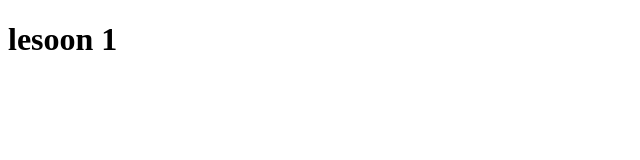
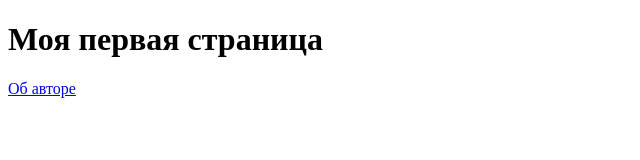
Before and after one commit to Neffect/if-html, a plain HTML site: page index.html in a window 1280 px wide. Shown: the whole page, without its empty margins (0-640 px from the left). Drawn offline with Linux system fonts and the light colour scheme.

Commit message:
added target="_blank" href="about/about.html" <h1> in body

```diff
--- a/index.html
+++ b/index.html
@@ -1,11 +1,11 @@
 <!DOCTYPE html>
 <html lang="en">
-<head>
-    <meta charset="UTF-8">
-    <title>lesson1</title>
-</head>
-<body>
-<h1>lesoon 1</h1>
-
-</body>
+  <head>
+    <meta charset="UTF-8" />
+    <title>lesson2</title>
+  </head>
+  <body>
+    <h1>Моя первая страница</h1>
+    <p><a target="_blank" href="about/about.html">Об авторе</a></p>
+  </body>
 </html>
```
